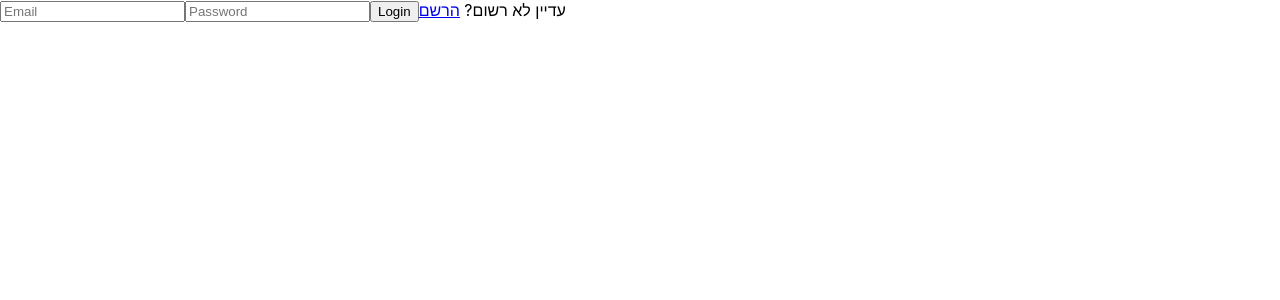
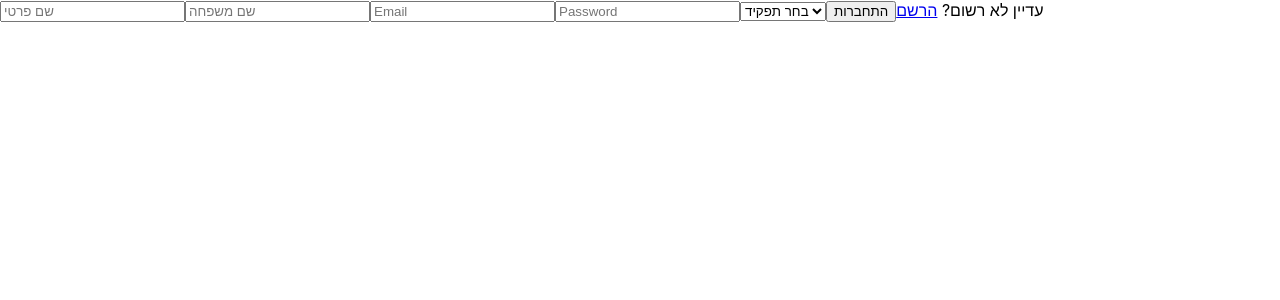
Before and after one commit to sara-grinshtein/frontend-React, a React (Create React App) app: page / in a window 1280 px wide. Shown: the top 300 px of the page. Built offline with nearby package versions, Linux system fonts and the light colour scheme.

Commit message:
update good

```diff
--- a/src/pages/LoginPage.tsx
+++ b/src/pages/LoginPage.tsx
@@ -1,9 +1,8 @@
-
 import { FormEvent } from "react";
 import { Link, useNavigate } from "react-router-dom";
 import { login } from "../sevices/auth.service";
 import { setSession } from "../auth/auth.utils";
-import { setAuth } from "../redux/auth/authSlice";;
+import { setAuth } from "../redux/auth/authSlice";
 import { useAppDispatch } from "../redux/store";
 const jwt_decode = require("jwt-decode");
 
@@ -15,29 +14,36 @@ export const LoginPage = () => {
     event.preventDefault();
     const formData = new FormData(event.currentTarget);
 
+    const firstName = formData.get("firstName")?.toString() || "";
+    const lastName = formData.get("lastName")?.toString() || "";
     const email = formData.get("email")?.toString() || "";
     const password = formData.get("password")?.toString() || "";
+    const role = formData.get("role")?.toString() || "";
 
     try {
-      const response = await login(email, password);
+      const response = await login({
+        firstName,
+        lastName,
+        email,
+        password,
+        role
+      });
+
       const token = response.data.token;
-
-      setSession(token); // שמירה ב-localStorage והגדרת Authorization
+      setSession(token);
 
       const decoded: any = jwt_decode(token);
-      const role = decoded.role;
 
       dispatch(
         setAuth({
           email: decoded.email,
-          role: role,
+          role: decoded.role,
         })
       );
 
-      // ניתוב לפי תפקיד
-      if (role === "Volunteer") {
+      if (decoded.role === "Volunteer") {
         navigate("/volunteer-dashboard");
-      } else if (role === "Helped") {
+      } else if (decoded.role === "Helped") {
         navigate("/helped-dashboard");
       } else {
         navigate("/home");
@@ -49,11 +55,17 @@ export const LoginPage = () => {
 
   return (
     <form onSubmit={onSubmit}>
+      <input name="firstName" placeholder="שם פרטי" required />
+      <input name="lastName" placeholder="שם משפחה" required />
       <input name="email" placeholder="Email" required />
       <input name="password" type="password" placeholder="Password" required />
-      <button type="submit">Login</button>
+      <select name="role" required>
+        <option value="">בחר תפקיד</option>
+        <option value="Volunteer">מתנדב</option>
+        <option value="Helped">נעזר</option>
+      </select>
+      <button type="submit">התחברות</button>
       עדיין לא רשום? <Link to="/auth/sign-up">הרשם</Link>
     </form>
   );
 };
-//aaaaaaaaaaaaaa
--- a/src/sevices/auth.service.ts
+++ b/src/sevices/auth.service.ts
@@ -1,14 +1,15 @@
-
-
 import axios from "./axios";
 
 const url = 'Login';
 
-export const login = async (email: string, password: string) => {
-    const response = await axios.post<{ token: string }>(url + '/login', {
-        email,
-        password
-    });
+type LoginData = {
+  firstName: string;
+  lastName: string;
+  email: string;
+  password: string;
+  role: string;
+};
 
-    return response;
+export const login = async (data: LoginData) => {
+  return await axios.post<{ token: string }>(`${url}/login`, data);
 };
```
